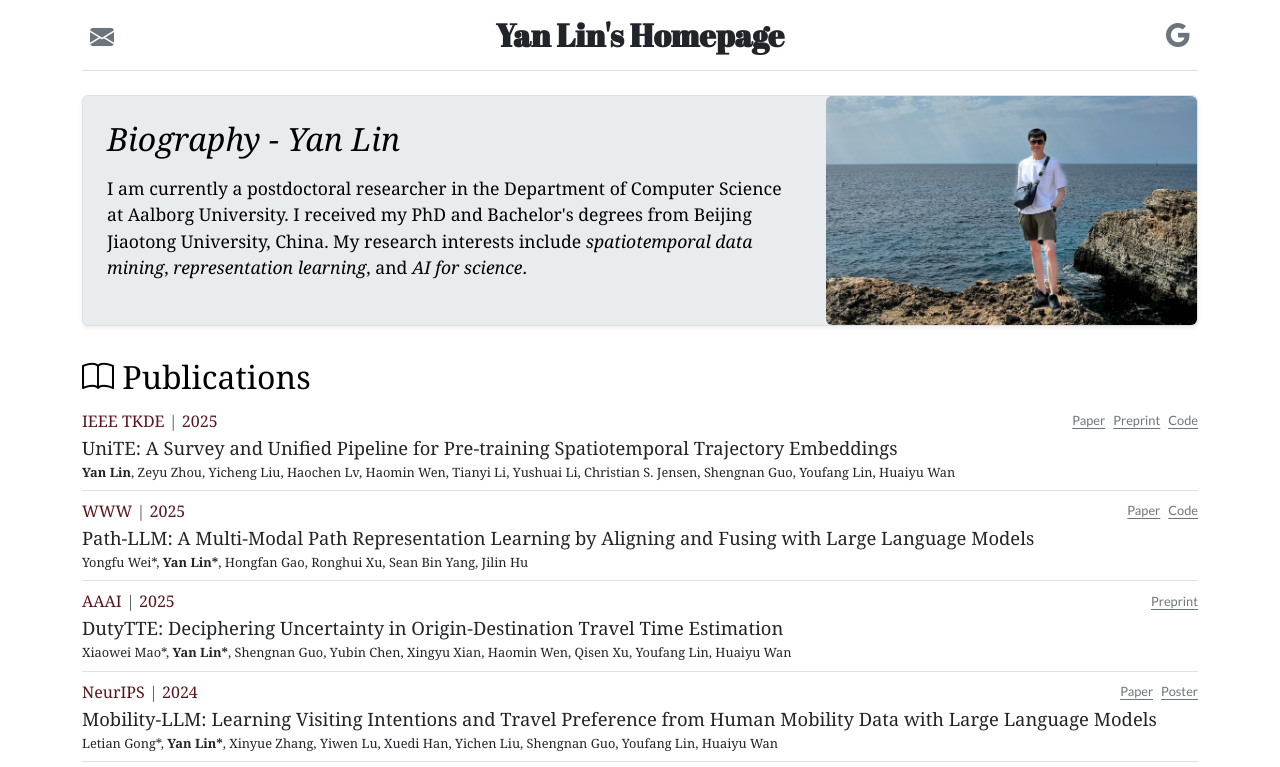
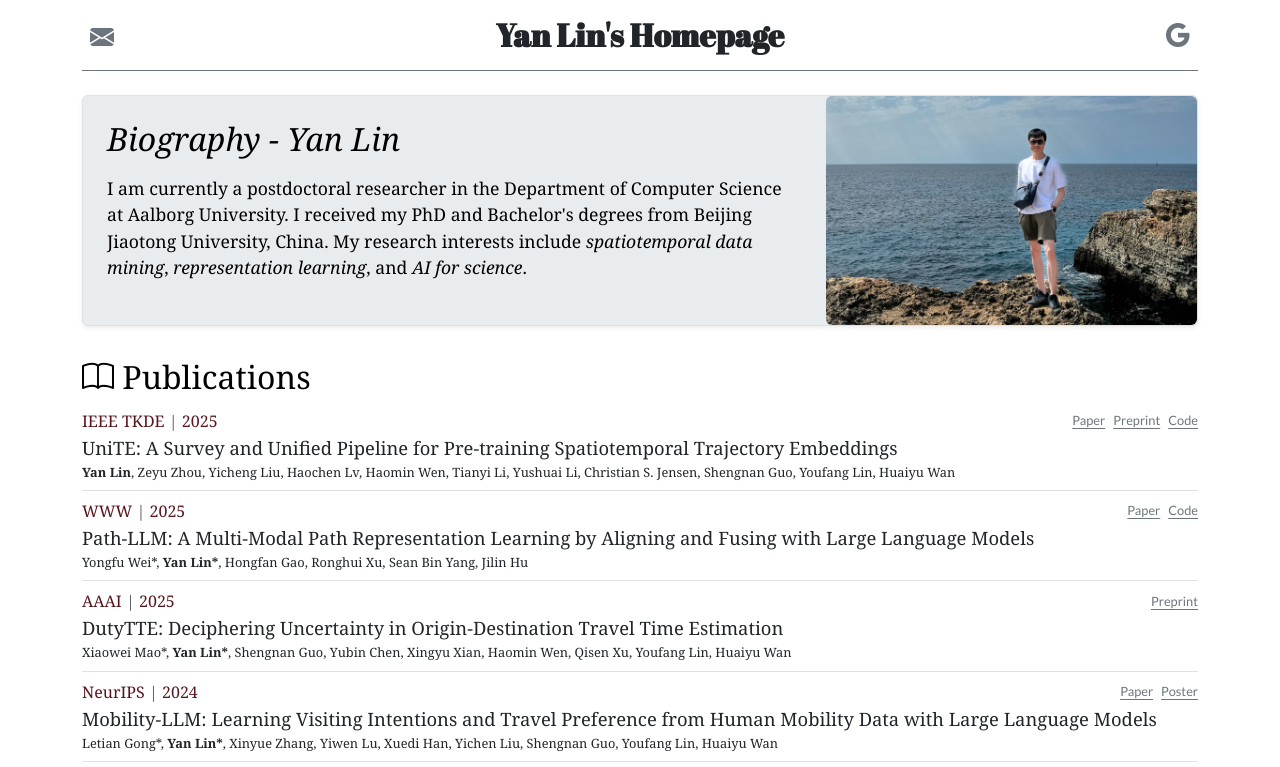
Before and after one commit to Logan-Lin/Homepage, a plain HTML site: page index.html in a window 1280 px wide. Shown: the top 767 px of the page. Drawn offline with nearby package versions, Linux system fonts and the light colour scheme.

Commit message:
Update header style

```diff
--- a/index.html
+++ b/index.html
@@ -14,7 +14,7 @@
 
 <body>
   <div class="container">
-    <header class="border-bottom lh-1 py-3">
+    <header class="border-bottom lh-1 py-3 border-secondary">
       <div class="row flex-nowrap justify-content-between align-items-center">
         <div class="col-2 pt-1">
           <a class="link-secondary header-icon px-2" href="mailto:s@yanlincs.com"><i class="bi bi-envelope-fill"></i></a>
```
